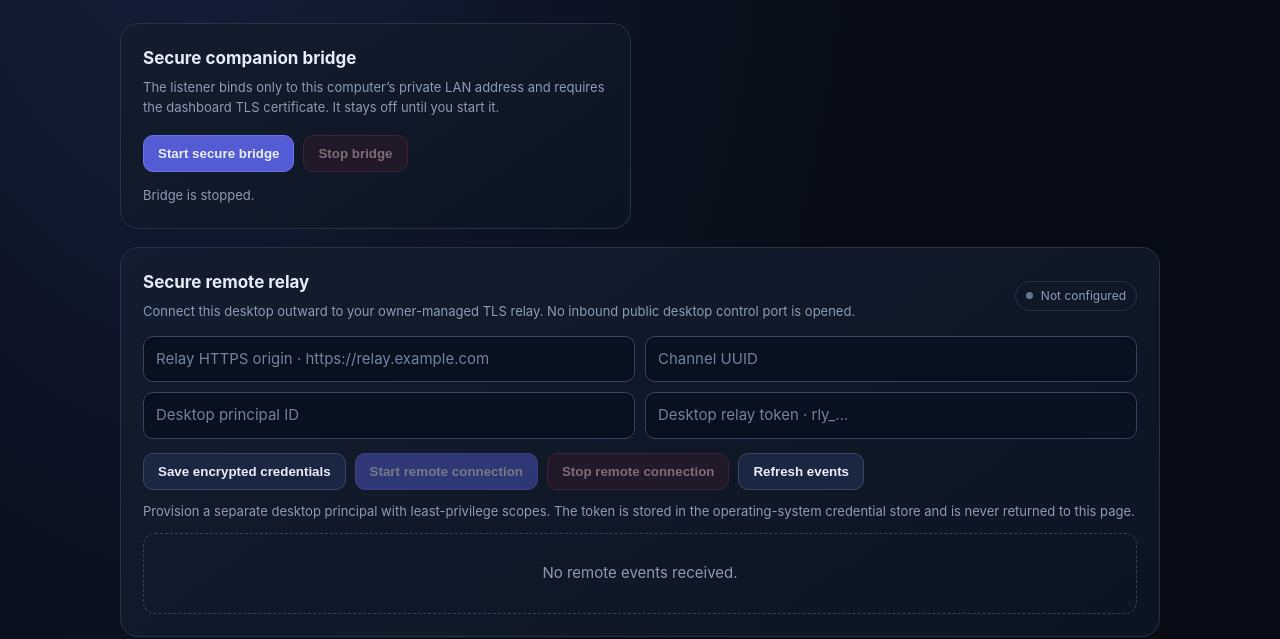
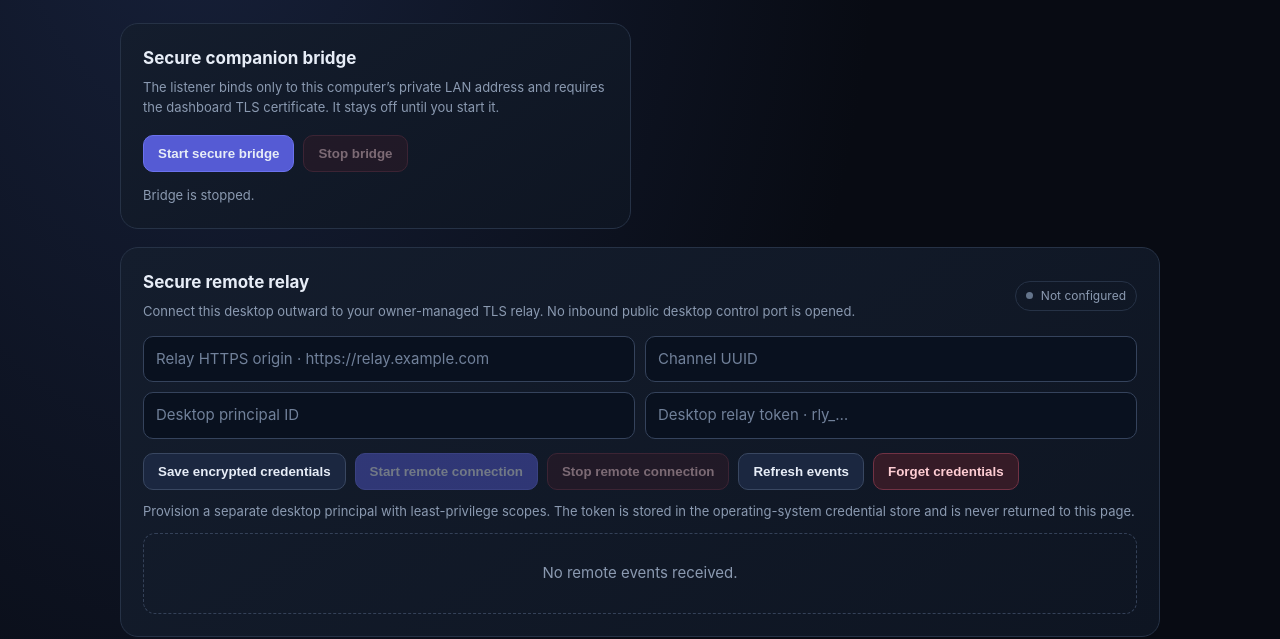
Before and after one commit to ibarakumo2000-stack/Mark-56, a plain HTML site: page dashboard/static/devices.html in a window 1280 px wide. Shown: the part 196-835 px from the top of the page. Drawn offline with Linux system fonts and the light colour scheme; no server answers; sample sign-in values are in the browser's storage.

Commit message:
Add owner control to forget remote relay credentials

```diff
--- a/dashboard/static/devices.html
+++ b/dashboard/static/devices.html
@@ -43,7 +43,7 @@ dialog{width:min(520px,calc(100vw - 32px));border:1px solid var(--line);border-r
 <input class="relay-field" id="relay-principal" placeholder="Desktop principal ID" autocomplete="off">
 <input class="relay-field" id="relay-token" type="password" placeholder="Desktop relay token · rly_…" autocomplete="new-password">
 </div>
-<div class="actions"><button class="btn" id="relay-save">Save encrypted credentials</button><button class="btn primary" id="relay-start" disabled>Start remote connection</button><button class="btn danger" id="relay-stop" disabled>Stop remote connection</button><button class="btn" id="relay-refresh">Refresh events</button></div>
+<div class="actions"><button class="btn" id="relay-save">Save encrypted credentials</button><button class="btn primary" id="relay-start" disabled>Start remote connection</button><button class="btn danger" id="relay-stop" disabled>Stop remote connection</button><button class="btn" id="relay-refresh">Refresh events</button><button class="btn danger" id="relay-forget">Forget credentials</button></div>
 <p class="hint" id="relay-description" style="margin:12px 0 0">Provision a separate desktop principal with least-privilege scopes. The token is stored in the operating-system credential store and is never returned to this page.</p>
 <div class="relay-events" id="relay-events"><div class="empty">No remote events received.</div></div>
 </section>
@@ -141,6 +141,7 @@ $("relay-save").addEventListener("click",async()=>{
 $("relay-start").addEventListener("click",async()=>{try{const r=await api("/api/devices/relay/start",{method:"POST",body:"{}"});notice("Desktop relay: "+r.status);await loadRelayStatus()}catch(e){notice(e.message);await loadRelayStatus()}});
 $("relay-stop").addEventListener("click",async()=>{try{await api("/api/devices/relay/stop",{method:"POST",body:"{}"});notice("Desktop relay stopped");await loadRelayStatus()}catch(e){notice(e.message)}});
 $("relay-refresh").addEventListener("click",loadRelayEvents);
+$("relay-forget").addEventListener("click",async()=>{if(!confirm("Stop the relay and delete its saved desktop credential from the operating-system keyring?"))return;try{await api("/api/devices/relay/configuration",{method:"DELETE"});$("relay-token").value="";$("relay-endpoint").value="";$("relay-channel").value="";$("relay-principal").value="";relayEventHistory=[];notice("Relay credentials cleared");await loadRelayStatus();await loadRelayEvents()}catch(e){notice(e.message)}});
 $("refresh-watch").addEventListener("click",async()=>{try{const data=await api("/api/devices/wearable-commands");const root=$("watch-activity");root.replaceChildren();if(!data.commands.length){root.className="empty";root.textContent="No pending watch actions.";return}root.className="device-list";for(const item of data.commands){const row=document.createElement("div");row.className="device";const label=document.createElement("strong");label.textContent=item.action;const meta=document.createElement("div");meta.className="meta";meta.textContent="Source: "+item.source+" · Device: "+item.device_id+" · "+new Date(item.received_at*1000).toLocaleString();row.append(label,meta);root.append(row)}}catch(e){notice(e.message)}});
 $("cancel-permissions").addEventListener("click",()=>$("permission-dialog").close());
 $("save-permissions").addEventListener("click",async()=>{if(!editingDevice)return;const scopes=[...document.querySelectorAll("#permission-options input:checked")].map(x=>x.value);try{await api("/api/devices/"+encodeURIComponent(editingDevice.device_id)+"/scopes",{method:"PUT",body:JSON.stringify({scopes})});$("permission-dialog").close();notice("Device permissions updated");await loadDevices()}catch(e){notice(e.message)}});
```
